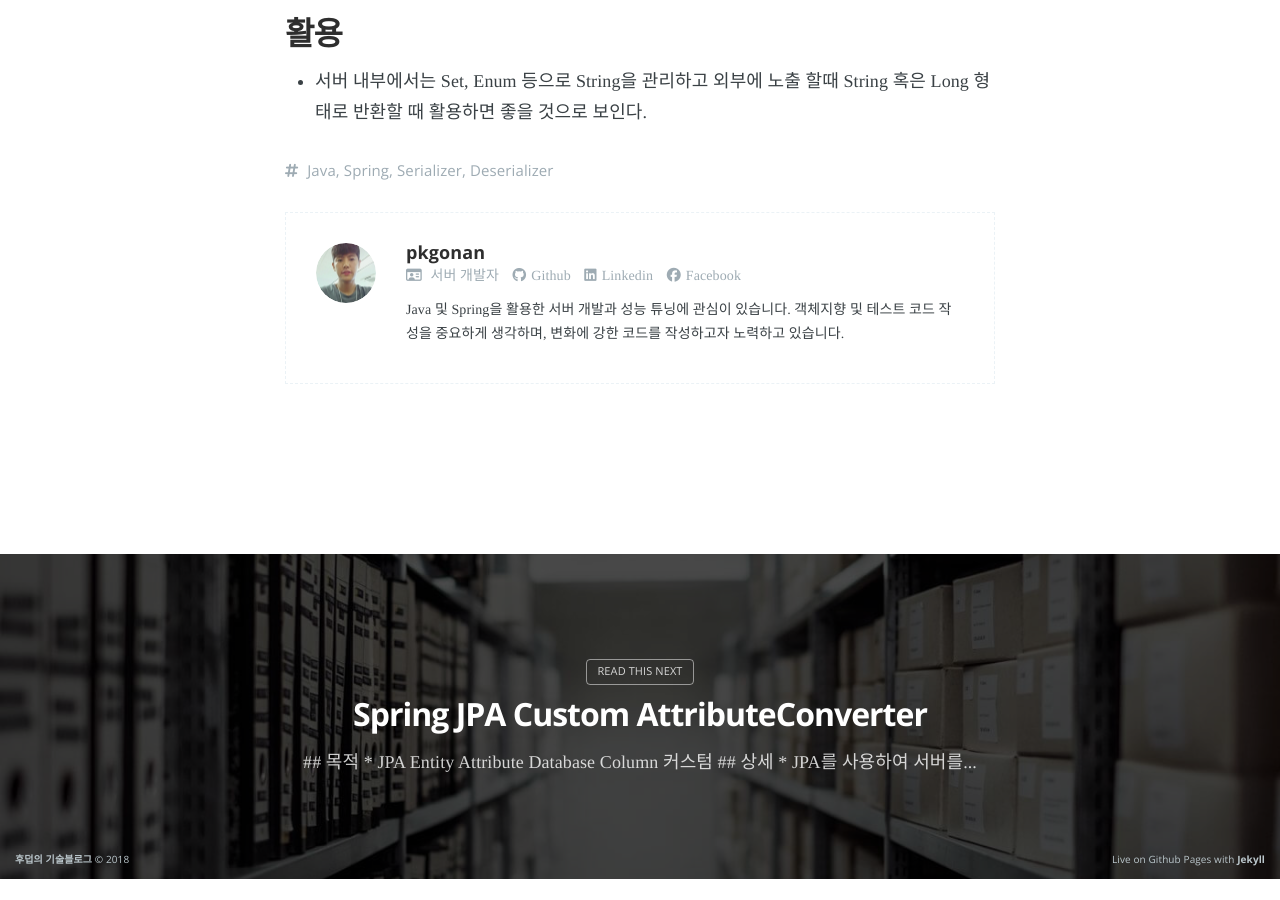
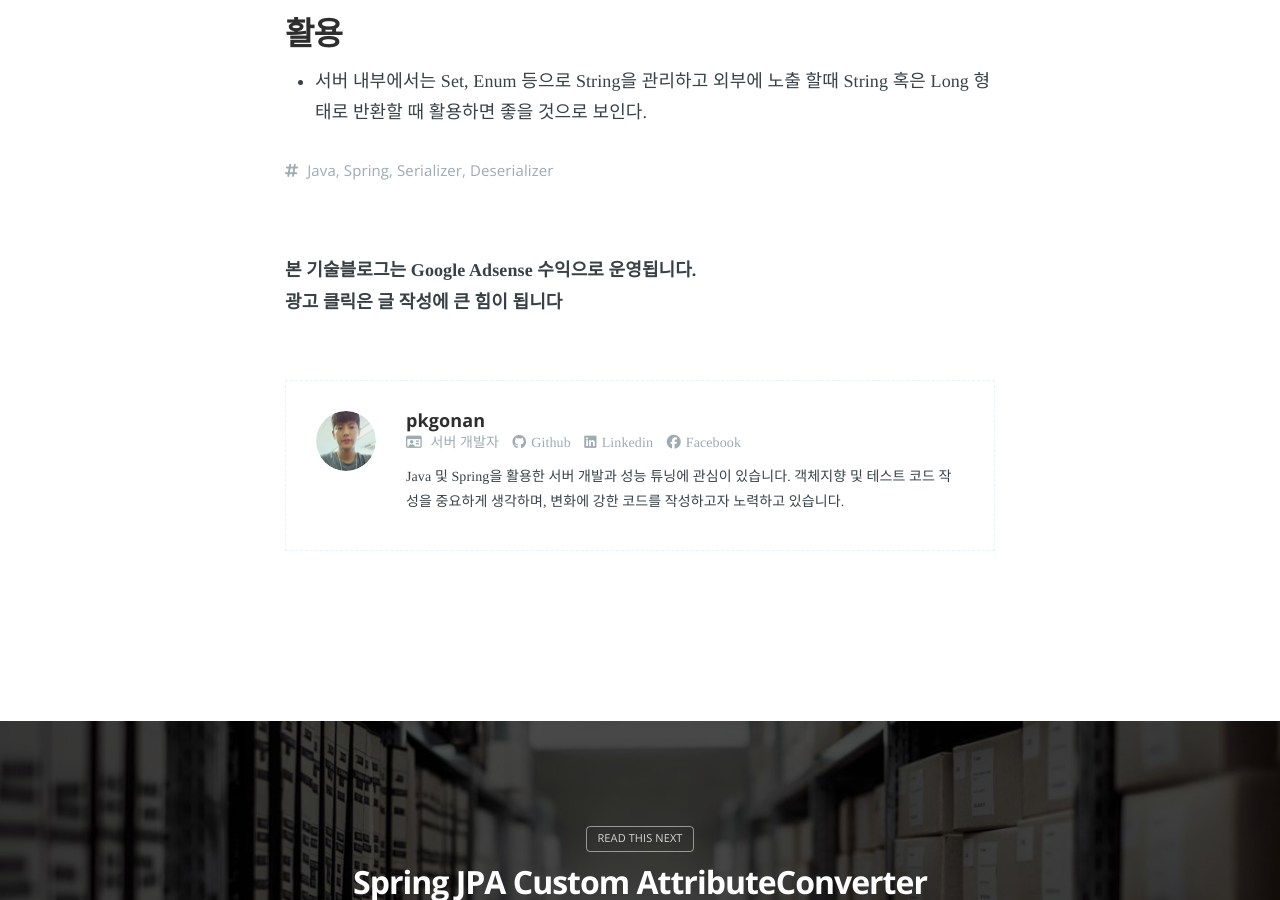
Before and after one commit to pkgonan/pkgonan.github.io, a Jekyll site: the page built from _posts/2018-02-24-Spring-Custom-Serializer&Deserializer.md, in a window 1280 px wide and 900 px high, scrolled down 1565 px. Built offline with Jekyll 4.4.1, drawn with Linux system fonts in a browser that asks for light colours; nearby versions of some CDN libraries; some web fonts are replaced; before the commit the page ends 2444 px from its top, so only the background shows below that.

Commit message:
광고 유도 멘트 추가

```diff
--- a/_layouts/post.html
+++ b/_layouts/post.html
@@ -50,6 +50,14 @@ class: 'post-template'
             </div>
             {% endif %}
         </section>
+
+        <br>
+        <br>
+        <b>본 기술블로그는 Google Adsense 수익으로 운영됩니다.</b>
+        <br>
+        <b>광고 클릭은 글 작성에 큰 힘이 됩니다</b>
+        <br>
+        <br>
 
         <!-- Add Google Adsense  -->
         {% include adsense_body.html %}
```
